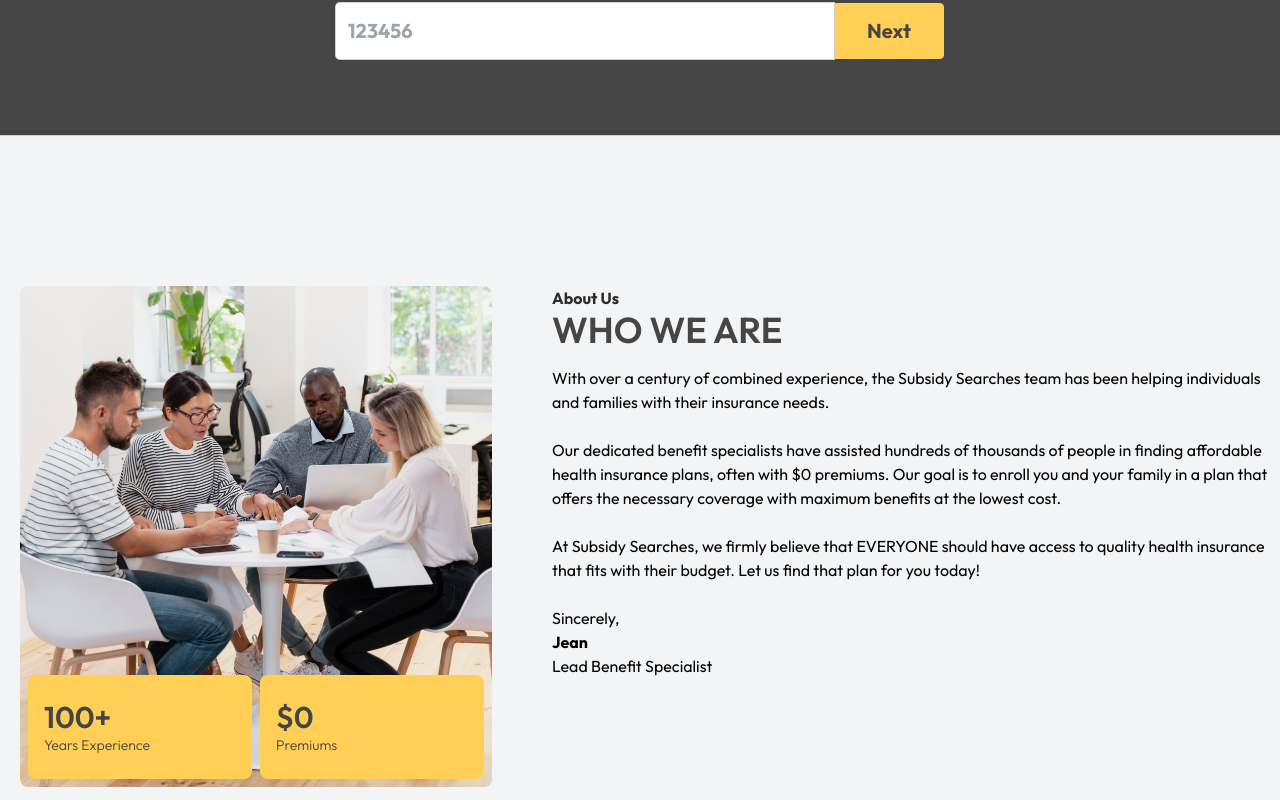
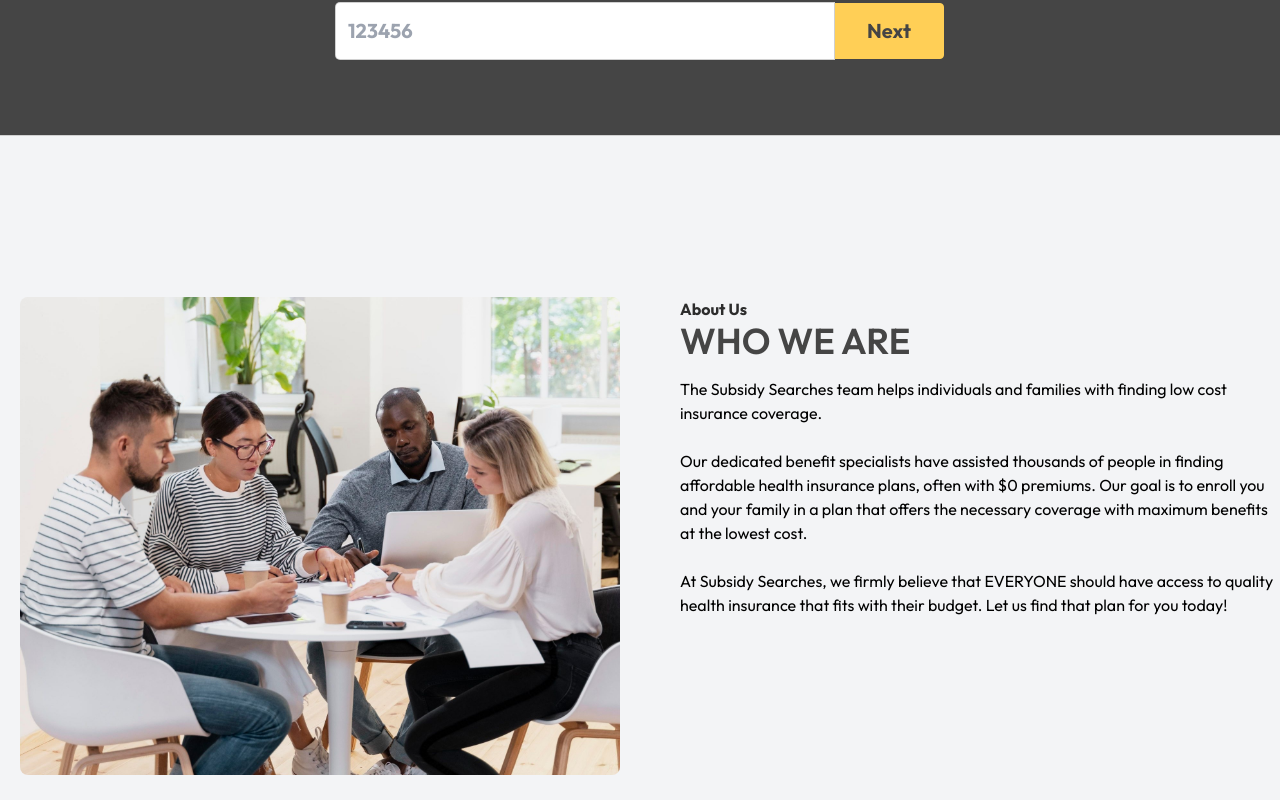
Before and after one commit to devhuzaifa98/subsidy-searches-clone, a React (Create React App) app in the folder client/: page / in a window 1280 px wide. Shown: the part 760-1560 px from the top of the page. Built offline with nearby package versions, Linux system fonts and the light colour scheme; what states-us would draw is missing.

Commit message:
Change about-us text

```diff
--- a/client/src/pages/home/About.js
+++ b/client/src/pages/home/About.js
@@ -3,48 +3,28 @@
 
 const About = () => {
     return (
-        <section id="about" className='container mx-auto min-h-screen flex justify-between items-center'>
-            <div className='grid grid-cols-5 space-x-5 md:space-x-10'>
-                <div className='col-span-5 md:col-span-2 mx-5 space-y-2 flex flex-col relative'>
-                    <img src={AboutImg} alt="" className='flex-1 rounded-lg object-cover' />
-                    <div className="absolute w-full left-0 bottom-2">
-                        <div className='mx-2 grid grid-cols-2 gap-2'>
-                            <div className='flex flex-col rounded-lg bg-primary text-secondary px-4 py-6'>
-                                <span className='text-3xl font-semibold'>100+</span>
-                                <span className='text-sm font-light capitalize'>years experience</span>
-                            </div>
-                            <div className='flex flex-col rounded-lg bg-primary text-secondary px-4 py-6'>
-                                <span className='text-3xl font-semibold'>$0</span>
-                                <span className='text-sm font-light capitalize'>premiums</span>
-                            </div>
-                        </div>
-                    </div>
+        <section id="about" className='container mx-auto min-h-screen flex justify-center items-center'>
+            <div className='grid grid-cols-4 space-x-5 md:space-x-10'>
+                <div className='col-span-5 md:col-span-2 mx-5'>
+                    <img src={AboutImg} alt="" className='rounded-lg object-cover' />
                 </div>
-                <div className='col-span-5 md:col-span-3'>
-                    <h3 className='text-base font-bold text-dark capitalize'>About us</h3>
-                    <h2 className='text-4xl font-semibold text-secondary mb-4 uppercase'>Who we are</h2>
+                <div className='col-span-5 md:col-span-2'>
+                <h3 className='text-base font-bold text-dark capitalize'>About us</h3>
+                <h2 className='text-4xl font-semibold text-secondary mb-4 uppercase'>Who we are</h2>
                     <p className='text-dark-color'>
-                        With over a century of combined experience, the Subsidy Searches team
-                        has been helping individuals and families with their insurance needs.
+                        The Subsidy Searches team helps individuals and families with finding low cost insurance coverage.
                     </p>
                     <br />
                     <p className='text-dark-color'>
-                        Our dedicated benefit specialists have assisted hundreds of thousands of people
-                        in finding affordable health insurance plans, often with $0 premiums.
-                        Our goal is to enroll you and your family in a plan that offers the necessary
-                        coverage with maximum benefits at the lowest cost.
+                        Our dedicated benefit specialists have assisted thousands of people in finding affordable health insurance plans,
+                        often with $0 premiums. Our goal is to enroll you and your family in a plan that offers the necessary coverage with
+                        maximum benefits at the lowest cost.
                     </p>
                     <br />
                     <p className='text-dark-color'>
-                        At Subsidy Searches, we firmly believe that EVERYONE should have access to quality health
-                        insurance that fits with their budget. Let us find that plan for you today!
+                        At Subsidy Searches, we firmly believe that EVERYONE should have access to quality health insurance that fits with their
+                        budget. Let us find that plan for you today!
                     </p>
-                    <br />
-                    <p className='text-dark-color'>Sincerely,</p>
-                    <p className='text-dark-color'>
-                        <b>Jean</b>
-                    </p>
-                    <p className='text-dark-color'>Lead Benefit Specialist</p>
                 </div>
             </div>
         </section>
```
Also changed, not shown: client/src/assets/images/about.jpg, 1 other file (tests, documents, lock files or other folders).
